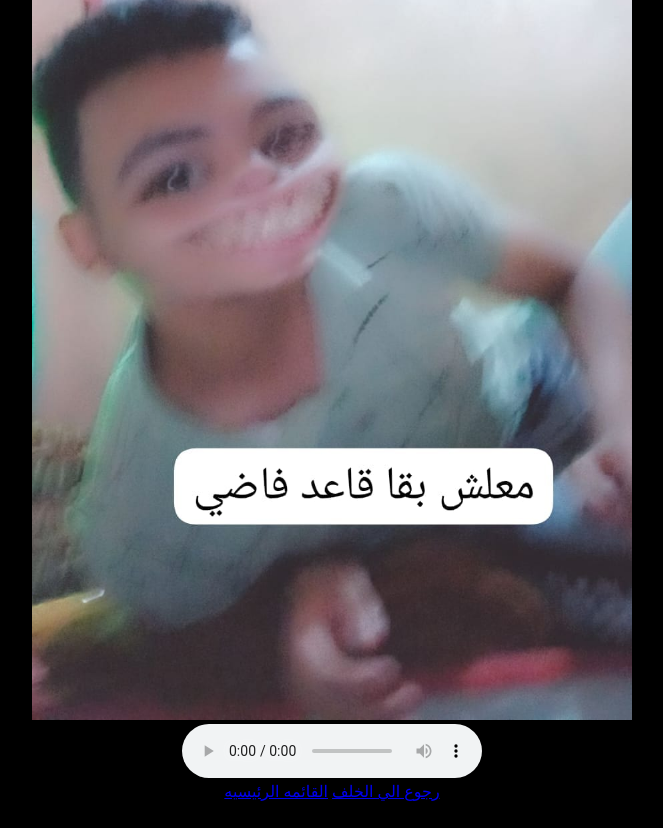
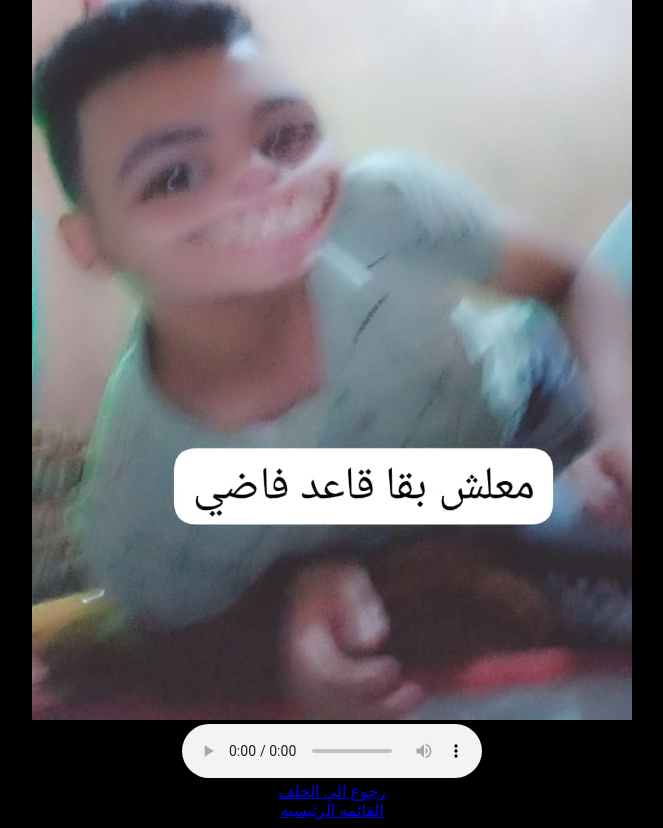
Before and after one commit to msqar3435-blip/sakr7, a plain HTML site: page index3.html in a window 1280 px wide. Shown: the part 355-1183 px from the top of the page, without its empty margins (308-971 px from the left). Drawn offline with Linux system fonts and the light colour scheme.

Commit message:
Update index3.html

```diff
--- a/index3.html
+++ b/index3.html
@@ -8,7 +8,7 @@
 <body style="text-align: center;" bgcolor="black">
    <img src="mohamed.jpg" width="600"><br>
    <audio src="mohamed.mp3" controls></audio><br>
-       <a style="text-align: right;" href="index2.html">رجوع الي الخلف</a>
-       <a style="text-align: left;" href="index.html">القائمه الرئيسيه</a>
+       <a style="text-align: right;" href="index2.html">رجوع الي الخلف</a><br>
+       <a style="text-align: left;" href="index.html">القائمه الرئيسيه</a><br>
 </body>
 </html>
```
